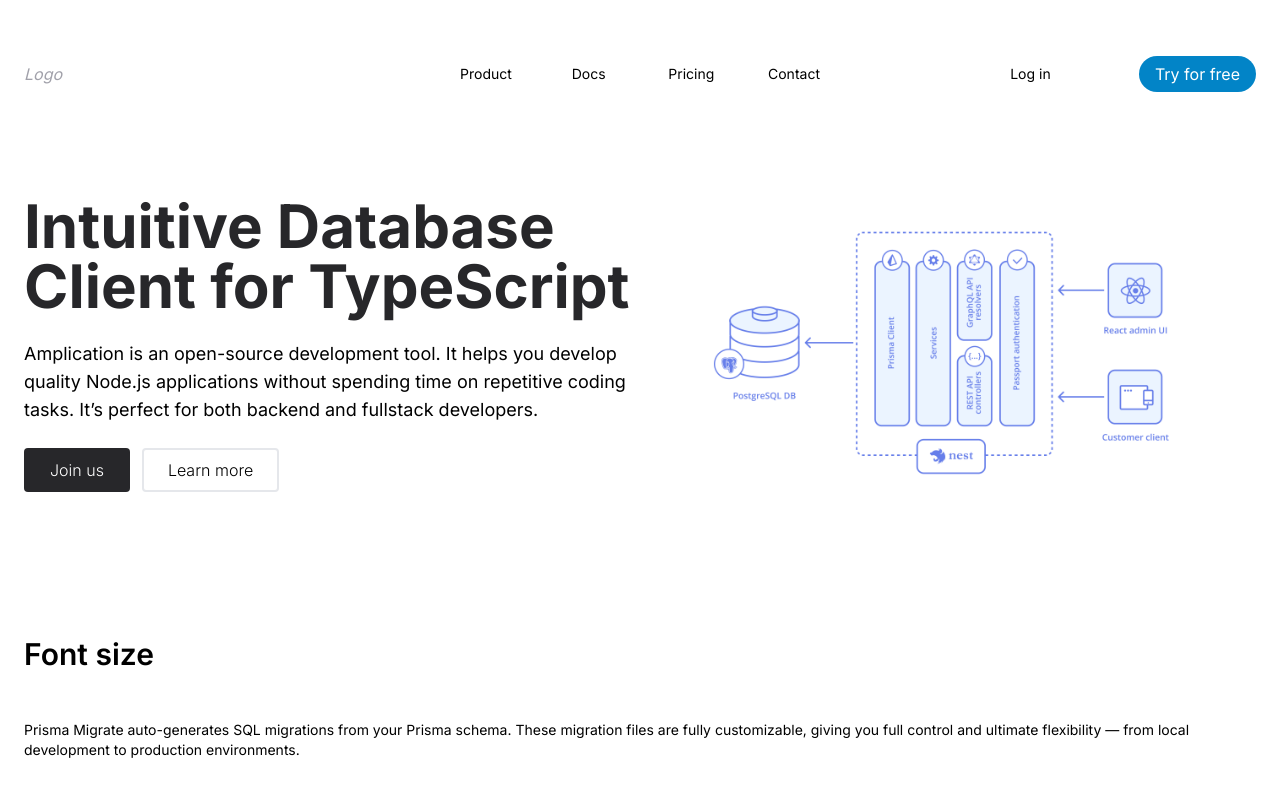
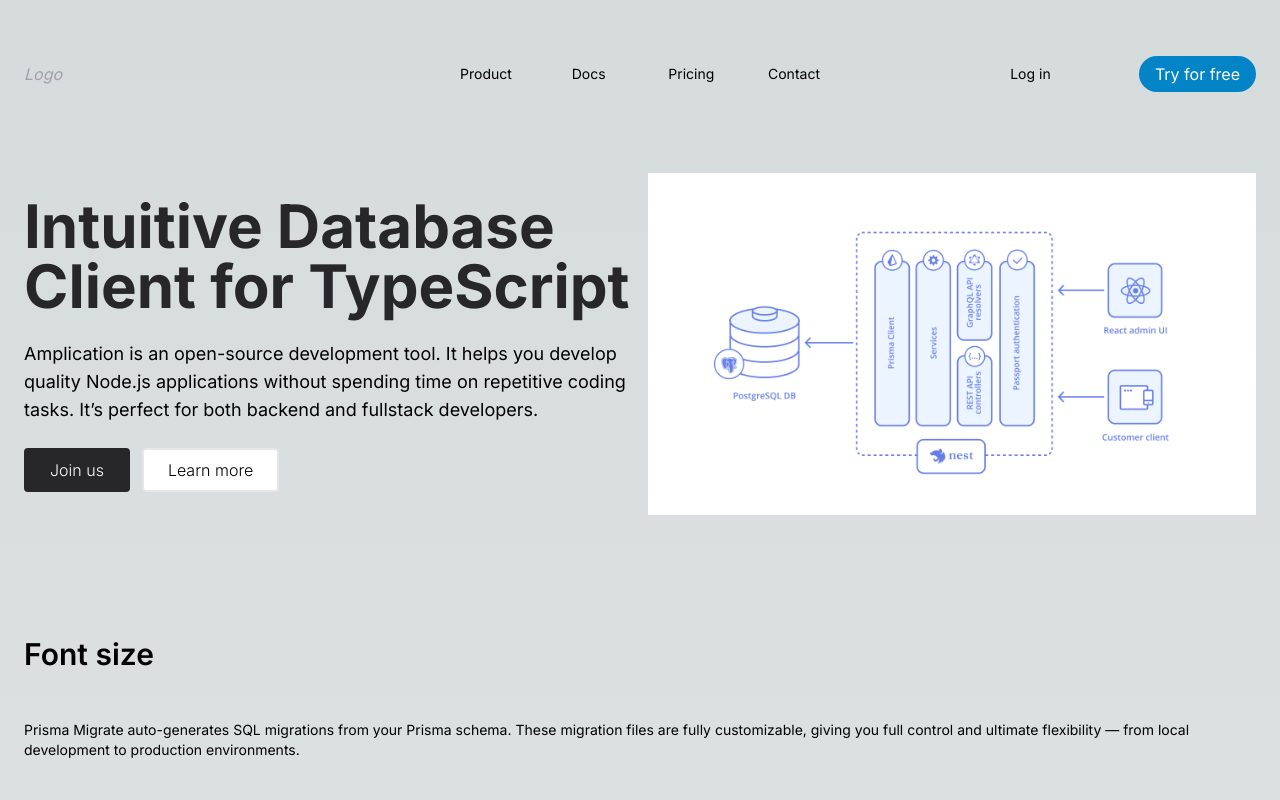
Before and after one commit to dmitry5555/proj_231122, a Next.js app: page / in a window 1280 px wide. Shown: the top 800 px of the page. Built offline with nearby package versions, Linux system fonts and the light colour scheme.

Commit message:
upd globals.css

```diff
--- a/app/globals.css
+++ b/app/globals.css
@@ -3,25 +3,25 @@
 @tailwind utilities;
 
 :root {
-  /* --foreground-rgb: 0, 0, 0;
+  --foreground-rgb: 0, 0, 0;
   --background-start-rgb: 214, 219, 220;
-  --background-end-rgb: 255, 255, 255; */
+  --background-end-rgb: 255, 255, 255;
 }
 
 @media (prefers-color-scheme: dark) {
   :root {
-    /* --foreground-rgb: 255, 255, 255;
+    --foreground-rgb: 255, 255, 255;
     --background-start-rgb: 0, 0, 0;
-    --background-end-rgb: 0, 0, 0; */
+    --background-end-rgb: 0, 0, 0;
   }
 }
 
 body {
-  /* color: rgb(var(--foreground-rgb));
+  color: rgb(var(--foreground-rgb));
   background: linear-gradient(
       to bottom,
       transparent,
       rgb(var(--background-end-rgb))
     )
-    rgb(var(--background-start-rgb)); */
+    rgb(var(--background-start-rgb));
 }
```
